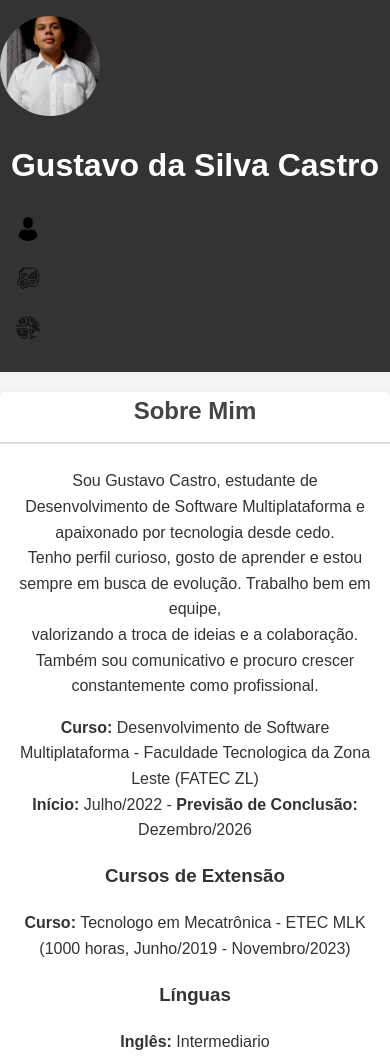
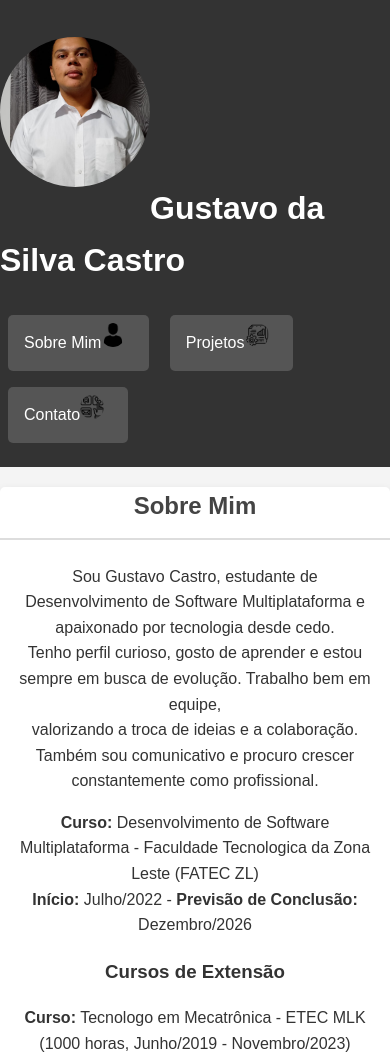
Before and after one commit to GuK4STR0/portifolio, a plain HTML site: page index.html in a window 390 px wide. Shown: the top 1059 px of the page. Drawn offline with Linux system fonts and the light colour scheme.

Commit message:
ultimo commit

```diff
--- a/index.html
+++ b/index.html
@@ -10,19 +10,22 @@
 
 <body>
     <header>
-        <img src="./img/foto-do-aluno.jpg" alt="Foto do Aluno">
-        <h1>Gustavo da Silva Castro</h1>
-       <nav>
-    <a href="#sobre">
-        <img src="./img/homem-usuario.png" alt="Sobre Mim">
-    </a>
-    <a href="#projetos">
-        <img src="./img/gerenciamento-de-projetos.png" alt="Projetos">
-    </a>
-    <a href="#contato">
-        <img src="./img/contato.png" alt="Contato">
-    </a>
-</nav>
+
+        <h1><img src="./img/foto-do-aluno.jpg" alt="Foto do Aluno">Gustavo da Silva Castro</h1>
+        <nav>
+            <a href="#sobre" class="nav-button">
+                <img src="/img/homem-usuario.png" alt="Sobre Mim">
+                Sobre Mim
+            </a>
+            <a href="#projetos" class="nav-button">
+                <img src="/img/gerenciamento-de-projetos.png" alt="Projetos">
+                Projetos
+            </a>
+            <a href="#contato" class="nav-button">
+                <img src="/img/contato.png" alt="Contato">
+                Contato
+            </a>
+        </nav>
     </header>
 
     <section id="sobre">
--- a/style.css
+++ b/style.css
@@ -14,23 +14,21 @@ body {
     margin: 0 auto;
 }
 
-/* Centralizar títulos */
-h1,
 h2,
 h3 {
     text-align: center;
 }
+h4{
+    text-align: left;
+}
 
-/* Centralizar Texto */
 p,
 li {
-    text-align: center; /* Mudança aqui: de justify para center */
+    text-align: center;
     margin-right: 1em;
     margin-left: 1em;
 }
 
-
-/* ... (o restante do seu CSS permanece igual) ... */
 header {
     background-color: #333;
     color: #fff;
@@ -43,37 +41,42 @@ header .header-content {
     align-items: center;
 }
 
-/* Foto à direita, Nome à esquerda */
 header img {
     border-radius: 50%;
-    width: 100px;
-    height: 100px;
+    width: 150px;
+    height: 150px;
     object-fit: cover;
-    margin-left: 1em; /* Move a foto para a direita */
-    order: 2; /* Coloca a foto depois do h1 */
+    margin-left: 1em;
+    order: 2;
+    transition: width 0.3s ease, height 0.3s ease;
 }
 
-header h1 {
-    margin: 0;
-    font-size: 2em;
-    order: 1; /* Coloca o nome antes da foto */
+header img:hover {
+    width: 160px;
+    height: 160px;
 }
 
-nav a img {
-    width: 24px; /* Tamanho dos ícones */
-    height: 24px;
-    vertical-align: middle; /* Alinha verticalmente com o texto, se houver */
-    margin: 0 0.5em; /* Espaçamento ao redor dos ícones */
-    transition: opacity 0.3s ease; /* Transição de opacidade */
+nav a.nav-button {
+    display: inline-flex;
+    align-items: center;
+    background-color: #555;
+    color: #fff;
+    text-decoration: none;
+    padding: 0.5em 1em;
+    margin: 0.5em;
+    border-radius: 5px;
+    transition: background-color 0.3s ease;
 }
 
-nav a img:hover {
-    opacity: 0.7; /* Diminui a opacidade ao passar o mouse */
+nav a.nav-button:hover {
+    background-color: #777;
 }
 
-nav a {
-    display: inline-block; /* Para controlar o layout */
-    padding: 0.5em; /* Espaçamento nos botões */
+nav a.nav-button img {
+    width: 24px;
+    height: 24px;
+    margin-right: 0.5em;
+    vertical-align: middle;
 }
 
 main {
@@ -95,23 +98,23 @@ section h2 {
 }
 
 .social-links {
-    display: flex;             /* Habilita Flexbox */
-    justify-content: center;   /* Centraliza os botões horizontalmente */
-    align-items: center;       /* Alinha os itens verticalmente (se necessário) */
-    gap: 1em;                 /* Espaçamento entre os botões */
-    margin-top: 1em;           /* Espaçamento da seção anterior */
+    display: flex;
+    justify-content: center;
+    align-items: center;
+    gap: 1em;
+    margin-top: 1em;
     width: 100%
 }
 
 .github-link {
-    text-align: center;       /* Centraliza o conteúdo dentro do div */
+    text-align: center;
 }
 
 .github-link a.github-button {
     display: inline-flex;
     align-items: center;
-    background-color: #333; /* Cor de fundo do botão */
-    color: #fff; /* Cor do texto */
+    background-color: #333;
+    color: #fff;
     text-decoration: none;
     padding: 0.5em 1em;
     border-radius: 5px;
@@ -123,7 +126,7 @@ section h2 {
 }
 
 .github-link a.github-button img {
-    width: 20px; /* Tamanho do logo */
+    width: 20px;
     height: 20px;
     margin-right: 0.5em;
 }
@@ -131,17 +134,17 @@ section h2 {
 .linkedin-link a.linkedin-button {
     display: inline-flex;
     align-items: center;
-    background-color: #0077B5; /* Cor de fundo do LinkedIn */
+    background-color: #0077B5;
     color: #fff;
     text-decoration: none;
     padding: 0.5em 1em;
     border-radius: 5px;
     transition: background-color 0.3s ease;
-    margin-top: 0.5em; /* Espaçamento do botão */
+    margin-top: 0.5em;
 }
 
 .linkedin-link a.linkedin-button:hover {
-    background-color: #005682; /* Cor de fundo mais escura no hover */
+    background-color: #005682;
 }
 
 .linkedin-link a.linkedin-button img {
@@ -149,13 +152,13 @@ section h2 {
     height: 20px;
     margin-right: 0.5em;
 }
-/* Sobre Mim */
+
 .sobre-mim-detalhes p,
 .sobre-mim-detalhes li {
     margin-bottom: 0.75em;
 }
 #projeto-screenshots {
-    background-color: #f9f9f9; /* Um fundo levemente diferente */
+    background-color: #f9f9f9;
     margin-top: 1.5em;
     padding: 1em 0;
 }
@@ -167,14 +170,14 @@ section h2 {
 
 .screenshots-grid {
     display: grid;
-    grid-template-columns: repeat(auto-fit, minmax(250px, 1fr)); /* Grid responsivo */
+    grid-template-columns: repeat(auto-fit, minmax(250px, 1fr));
     gap: 1em;
 }
 
 .screenshot-card {
     border: 1px solid #ddd;
     border-radius: 8px;
-    overflow: hidden; /* Garante que a imagem não vaze */
+    overflow: hidden;
     box-shadow: 0 0.2em 0.5em rgba(0, 0, 0, 0.1);
     transition: transform 0.2s ease-in-out;
 }
@@ -186,10 +189,9 @@ section h2 {
 .screenshot-card img {
     width: 100%;
     height: auto;
-    display: block; /* Remove espaço extra abaixo da imagem */
+    display: block;
 }
 
-/* Projetos */
 .projetos-container {
     display: flex;
     flex-wrap: wrap;
@@ -242,7 +244,6 @@ section h2 {
     background-color: #0056b3;
 }
 
-/* Detalhes do Projeto */
 #projeto-detalhes .projeto-links {
     margin-bottom: 1em;
 }
@@ -291,7 +292,6 @@ section h2 {
     padding-left: 1.5em;
 }
 
-/* Contato */
 #contato a {
     color: #007BFF;
     text-decoration: none;
@@ -302,7 +302,7 @@ section h2 {
     color: #0056b3;
 }
 
-/* Rodapé */
+
 footer {
     text-align: center;
     padding: 1em 0;
@@ -311,7 +311,6 @@ footer {
     margin-top: 2em;
 }
 
-/* Media Queries para Responsividade */
 @media screen and (max-width: 768px) {
     .header-content,
     .section-content {
@@ -326,7 +325,7 @@ footer {
     header img {
         margin-bottom: 1em;
         margin-left: 0;
-        order: 1; /* Coloca a foto de volta antes do h1 em telas pequenas */
+        order: 1;
     }
 
     header h1 {
```
